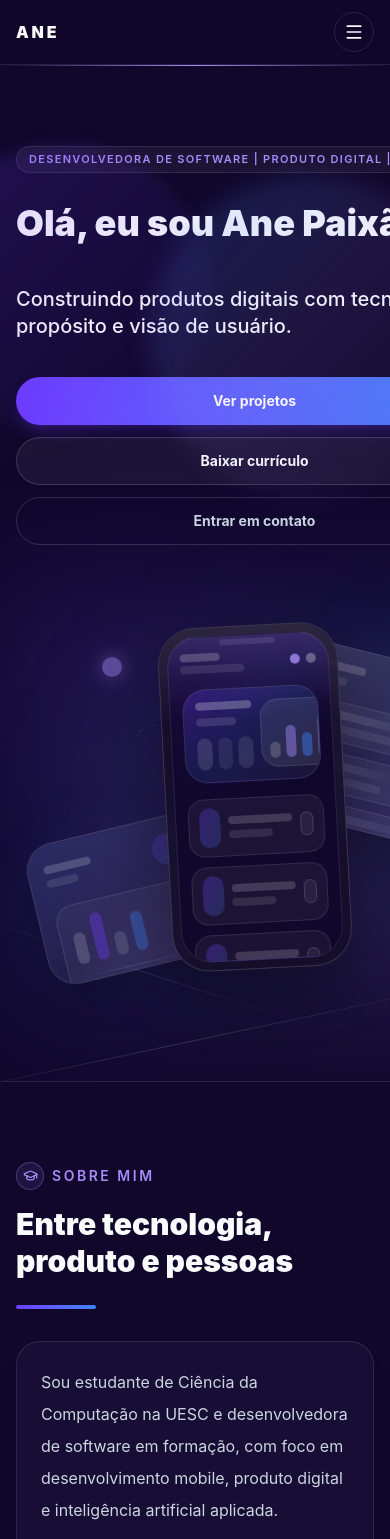
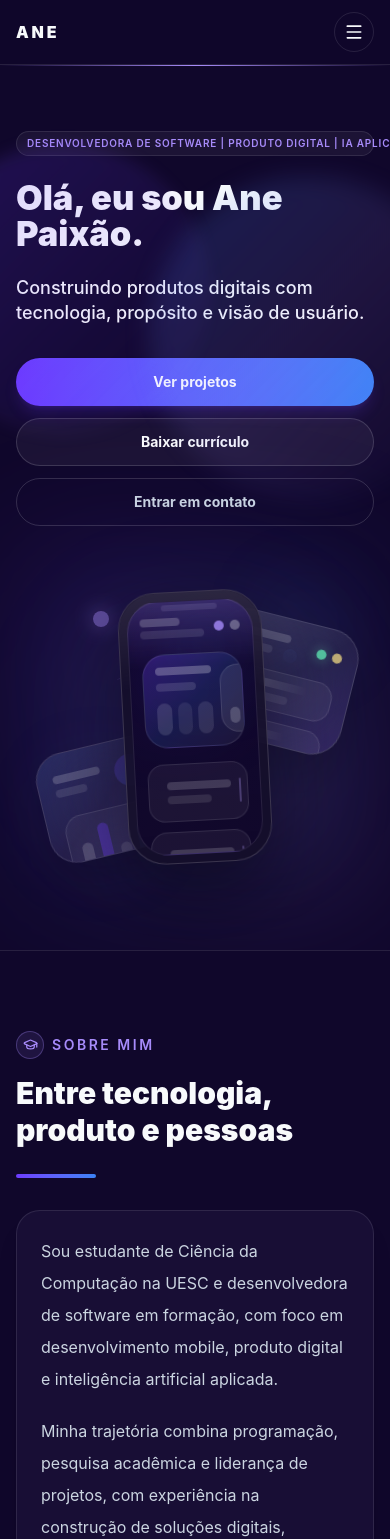
Before and after one commit to anepaixao/portfolio-ane-paixao, a React (Vite) app: page / in a window 390 px wide. Shown: the top 1539 px of the page. Built offline with nearby package versions, Linux system fonts and the light colour scheme.

Commit message:
fix: improve hero responsive layout

```diff
--- a/src/components/sections/Hero.tsx
+++ b/src/components/sections/Hero.tsx
@@ -10,39 +10,39 @@ export function Hero() {
       <div className="absolute inset-x-0 top-0 h-px bg-gradient-to-r from-transparent via-portfolio-lilac to-transparent" />
       <div className="pointer-events-none absolute -left-20 top-20 size-72 rounded-full border border-white/10 bg-gradient-to-br from-portfolio-purple/20 to-transparent blur-sm" />
       <div className="pointer-events-none absolute right-[-5rem] top-28 size-80 rounded-full border border-portfolio-blue/20 bg-gradient-to-br from-portfolio-blue/20 via-portfolio-lilac/10 to-transparent blur-md" />
-      <div className="pointer-events-none absolute bottom-10 left-1/2 h-px w-[38rem] -translate-x-1/2 rotate-[-12deg] bg-gradient-to-r from-transparent via-white/15 to-transparent" />
-      <div className="pointer-events-none absolute bottom-28 right-1/4 h-px w-80 rotate-[18deg] bg-gradient-to-r from-transparent via-portfolio-lilac/25 to-transparent" />
+      <div className="pointer-events-none absolute bottom-10 left-1/2 hidden h-px w-[38rem] -translate-x-1/2 rotate-[-12deg] bg-gradient-to-r from-transparent via-white/15 to-transparent sm:block" />
+      <div className="pointer-events-none absolute bottom-28 right-1/4 hidden h-px w-80 rotate-[18deg] bg-gradient-to-r from-transparent via-portfolio-lilac/25 to-transparent sm:block" />
 
-      <div className="section-shell grid min-h-[calc(100svh-64px)] items-center gap-14 py-20 sm:py-24 lg:grid-cols-[1.02fr_0.98fr] lg:py-28">
+      <div className="section-shell grid min-h-[calc(100svh-64px)] grid-cols-1 items-center gap-10 py-16 sm:gap-12 sm:py-20 lg:grid-cols-[1.02fr_0.98fr] lg:gap-14 lg:py-28">
         <div className="max-w-3xl">
-          <p className="inline-flex max-w-full whitespace-nowrap rounded-full border border-white/10 bg-white/5 px-3 py-1 text-[11px] font-semibold uppercase tracking-[0.12em] text-portfolio-lilac sm:px-4 sm:text-xs">
+          <p className="inline-flex max-w-full whitespace-nowrap rounded-full border border-white/10 bg-white/5 px-2.5 py-1 text-[10px] font-semibold uppercase tracking-[0.08em] text-portfolio-lilac sm:px-4 sm:text-xs sm:tracking-[0.12em]">
             Desenvolvedora de Software | Produto Digital | IA Aplicada
           </p>
 
-          <h4 className="mt-7 text-4xl font-black leading-tight text-portfolio-text sm:text-[2.85rem] lg:text-[4.5rem]">
+          <h4 className="mt-6 max-w-[12ch] text-[2.15rem] font-black leading-[1.05] text-portfolio-text sm:mt-7 sm:max-w-none sm:text-[2.85rem] lg:text-[4.5rem]">
             Olá, eu sou Ane Paixão.
           </h4>
 
-          <p className="mt-10 max-w-2xl text-xl font-medium leading-snug text-portfolio-text sm:text-[1.7rem]">
+          <p className="mt-6 max-w-xl text-lg font-medium leading-snug text-portfolio-text sm:mt-8 sm:max-w-2xl sm:text-[1.7rem]">
             Construindo produtos digitais com tecnologia, propósito e visão de
             usuário.
           </p>
 
-          <div className="mt-9 flex flex-col gap-3 sm:flex-row sm:flex-wrap">
+          <div className="mt-8 flex flex-col gap-3 sm:mt-9 sm:flex-row sm:flex-wrap">
             <a
-              className="inline-flex min-h-12 items-center justify-center rounded-full bg-gradient-to-r from-portfolio-purple to-portfolio-blue px-6 text-sm font-bold text-white shadow-lg shadow-portfolio-purple/20 transition duration-200 hover:scale-[1.02] hover:shadow-portfolio-blue/20 focus:outline-none focus:ring-2 focus:ring-portfolio-lilac focus:ring-offset-2 focus:ring-offset-portfolio-bg"
+              className="inline-flex min-h-12 w-full items-center justify-center rounded-full bg-gradient-to-r from-portfolio-purple to-portfolio-blue px-6 text-sm font-bold text-white shadow-lg shadow-portfolio-purple/20 transition duration-200 hover:scale-[1.02] hover:shadow-portfolio-blue/20 focus:outline-none focus:ring-2 focus:ring-portfolio-lilac focus:ring-offset-2 focus:ring-offset-portfolio-bg sm:w-auto"
               href="#projetos"
             >
               Ver projetos
             </a>
             <a
-              className="inline-flex min-h-12 items-center justify-center rounded-full border border-white/15 bg-white/5 px-6 text-sm font-bold text-portfolio-text transition duration-200 hover:border-portfolio-lilac hover:text-portfolio-lilac focus:outline-none focus:ring-2 focus:ring-portfolio-lilac focus:ring-offset-2 focus:ring-offset-portfolio-bg"
+              className="inline-flex min-h-12 w-full items-center justify-center rounded-full border border-white/15 bg-white/5 px-6 text-sm font-bold text-portfolio-text transition duration-200 hover:border-portfolio-lilac hover:text-portfolio-lilac focus:outline-none focus:ring-2 focus:ring-portfolio-lilac focus:ring-offset-2 focus:ring-offset-portfolio-bg sm:w-auto"
               href="#curriculo"
             >
               Baixar currículo
             </a>
             <a
-              className="inline-flex min-h-12 items-center justify-center rounded-full border border-white/15 px-6 text-sm font-bold text-portfolio-muted transition duration-200 hover:border-portfolio-blue hover:text-portfolio-text focus:outline-none focus:ring-2 focus:ring-portfolio-blue focus:ring-offset-2 focus:ring-offset-portfolio-bg"
+              className="inline-flex min-h-12 w-full items-center justify-center rounded-full border border-white/15 px-6 text-sm font-bold text-portfolio-muted transition duration-200 hover:border-portfolio-blue hover:text-portfolio-text focus:outline-none focus:ring-2 focus:ring-portfolio-blue focus:ring-offset-2 focus:ring-offset-portfolio-bg sm:w-auto"
               href="#contato"
             >
               Entrar em contato
@@ -52,16 +52,16 @@ export function Hero() {
 
         <motion.div
           animate={{ opacity: 1, y: 0 }}
-          className="relative mx-auto w-full max-w-[34rem] lg:ml-auto"
+          className="relative mx-auto w-full max-w-[20rem] sm:max-w-[27rem] lg:ml-auto lg:max-w-[34rem]"
           initial={{ opacity: 0, y: 18 }}
           transition={{ duration: 0.75, ease: 'easeOut' }}
         >
-          <div className="absolute -inset-6 rounded-[3rem] bg-gradient-to-br from-portfolio-purple/18 via-portfolio-blue/10 to-portfolio-lilac/15 blur-3xl" />
-          <div className="absolute left-1/2 top-1/2 h-72 w-72 -translate-x-1/2 -translate-y-1/2 rounded-full bg-portfolio-lilac/10 blur-3xl" />
-          <div className="absolute right-8 top-8 h-24 w-24 rounded-full bg-portfolio-blue/12 blur-2xl" />
-          <div className="absolute left-10 bottom-10 h-28 w-28 rounded-full bg-portfolio-purple/12 blur-2xl" />
+          <div className="absolute -inset-4 rounded-[3rem] bg-gradient-to-br from-portfolio-purple/18 via-portfolio-blue/10 to-portfolio-lilac/15 blur-3xl sm:-inset-6" />
+          <div className="absolute left-1/2 top-1/2 h-52 w-52 -translate-x-1/2 -translate-y-1/2 rounded-full bg-portfolio-lilac/10 blur-3xl sm:h-72 sm:w-72" />
+          <div className="absolute right-4 top-6 h-16 w-16 rounded-full bg-portfolio-blue/12 blur-2xl sm:right-8 sm:top-8 sm:h-24 sm:w-24" />
+          <div className="absolute bottom-8 left-6 h-20 w-20 rounded-full bg-portfolio-purple/12 blur-2xl sm:left-10 sm:bottom-10 sm:h-28 sm:w-28" />
 
-          <div className="relative h-[25rem] [perspective:1400px] sm:h-[29rem]">
+          <div className="relative h-[20rem] [perspective:1400px] sm:h-[24rem] lg:h-[29rem]">
             <svg
               aria-hidden="true"
               className="pointer-events-none absolute inset-0 h-full w-full text-portfolio-lilac/18"
@@ -101,7 +101,7 @@ export function Hero() {
 
             <motion.div
               animate={{ y: [0, -10, 0], rotate: [-3, -1.5, -3] }}
-              className="absolute left-1/2 top-[6%] z-30 h-[21.5rem] w-[11.25rem] -translate-x-1/2 sm:h-[25rem] sm:w-[13rem] lg:top-[4%]"
+              className="absolute left-1/2 top-[8%] z-30 h-[17rem] w-[9rem] -translate-x-1/2 sm:h-[21rem] sm:w-[11.25rem] lg:top-[4%] lg:h-[25rem] lg:w-[13rem]"
               transition={{ duration: 6.6, repeat: Infinity, ease: 'easeInOut' }}
             >
               <div className="relative h-full w-full rounded-[2.35rem] border border-white/16 bg-[#120c26]/85 p-2 shadow-[0_30px_70px_rgba(6,4,18,0.55)] backdrop-blur-2xl">
@@ -182,7 +182,7 @@ export function Hero() {
 
             <motion.div
               animate={{ y: [0, 8, 0], x: [0, -4, 0], rotate: [7, 9, 7] }}
-              className="absolute right-[2%] top-[14%] z-20 h-44 w-52 rotate-[7deg] sm:right-[6%] sm:h-52 sm:w-60 lg:right-[4%]"
+              className="absolute right-[1%] top-[16%] z-20 h-32 w-36 rotate-[7deg] sm:right-[6%] sm:h-44 sm:w-52 lg:right-[4%] lg:h-52 lg:w-60"
               transition={{ duration: 7.4, repeat: Infinity, ease: 'easeInOut' }}
             >
               <div className="relative h-full w-full overflow-hidden rounded-[1.9rem] border border-white/14 bg-white/[0.06] shadow-[0_24px_48px_rgba(0,0,0,0.22)] backdrop-blur-2xl">
@@ -243,7 +243,7 @@ export function Hero() {
 
             <motion.div
               animate={{ y: [0, -7, 0], x: [0, 3, 0], rotate: [-7, -5, -7] }}
-              className="absolute bottom-[7%] left-[4%] z-10 h-36 w-44 rotate-[-7deg] sm:h-40 sm:w-52 lg:bottom-[10%] lg:left-[8%]"
+              className="absolute bottom-[9%] left-[2%] z-10 h-28 w-32 rotate-[-7deg] sm:left-[4%] sm:h-36 sm:w-44 lg:bottom-[10%] lg:left-[8%] lg:h-40 lg:w-52"
               transition={{ duration: 8.2, repeat: Infinity, ease: 'easeInOut' }}
             >
               <div className="relative h-full w-full overflow-hidden rounded-[1.75rem] border border-white/12 bg-white/[0.055] shadow-[0_18px_34px_rgba(0,0,0,0.2)] backdrop-blur-2xl">
@@ -281,17 +281,17 @@ export function Hero() {
 
             <motion.div
               animate={{ opacity: [0.35, 0.58, 0.35] }}
-              className="absolute left-[18%] top-[14%] h-5 w-5 rounded-full bg-portfolio-lilac/85 shadow-[0_0_20px_rgba(167,139,250,0.8)]"
+              className="absolute left-[18%] top-[14%] h-4 w-4 rounded-full bg-portfolio-lilac/85 shadow-[0_0_20px_rgba(167,139,250,0.8)] sm:h-5 sm:w-5"
               transition={{ duration: 4.2, repeat: Infinity, ease: 'easeInOut' }}
             />
             <motion.div
               animate={{ opacity: [0.24, 0.52, 0.24] }}
-              className="absolute right-[18%] top-[26%] h-4 w-4 rounded-full bg-portfolio-blue/85 shadow-[0_0_18px_rgba(59,130,246,0.75)]"
+              className="absolute right-[18%] top-[26%] h-3.5 w-3.5 rounded-full bg-portfolio-blue/85 shadow-[0_0_18px_rgba(59,130,246,0.75)] sm:h-4 sm:w-4"
               transition={{ duration: 4.8, repeat: Infinity, ease: 'easeInOut' }}
             />
             <motion.div
               animate={{ opacity: [0.2, 0.42, 0.2] }}
-              className="absolute left-[34%] bottom-[18%] h-4 w-4 rounded-full bg-portfolio-purple/80 shadow-[0_0_18px_rgba(109,59,255,0.75)]"
+              className="absolute left-[34%] bottom-[18%] h-3.5 w-3.5 rounded-full bg-portfolio-purple/80 shadow-[0_0_18px_rgba(109,59,255,0.75)] sm:h-4 sm:w-4"
               transition={{ duration: 5.4, repeat: Infinity, ease: 'easeInOut' }}
             />
           </div>
```
